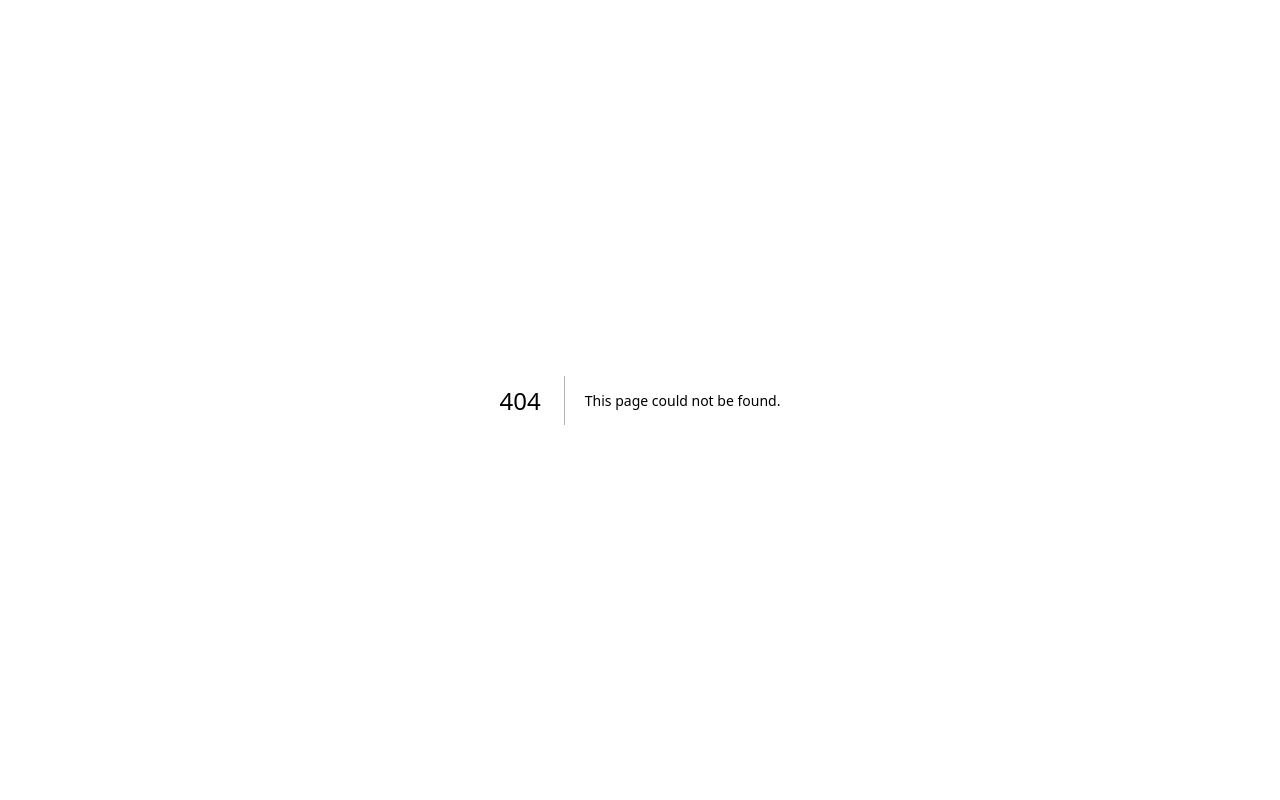
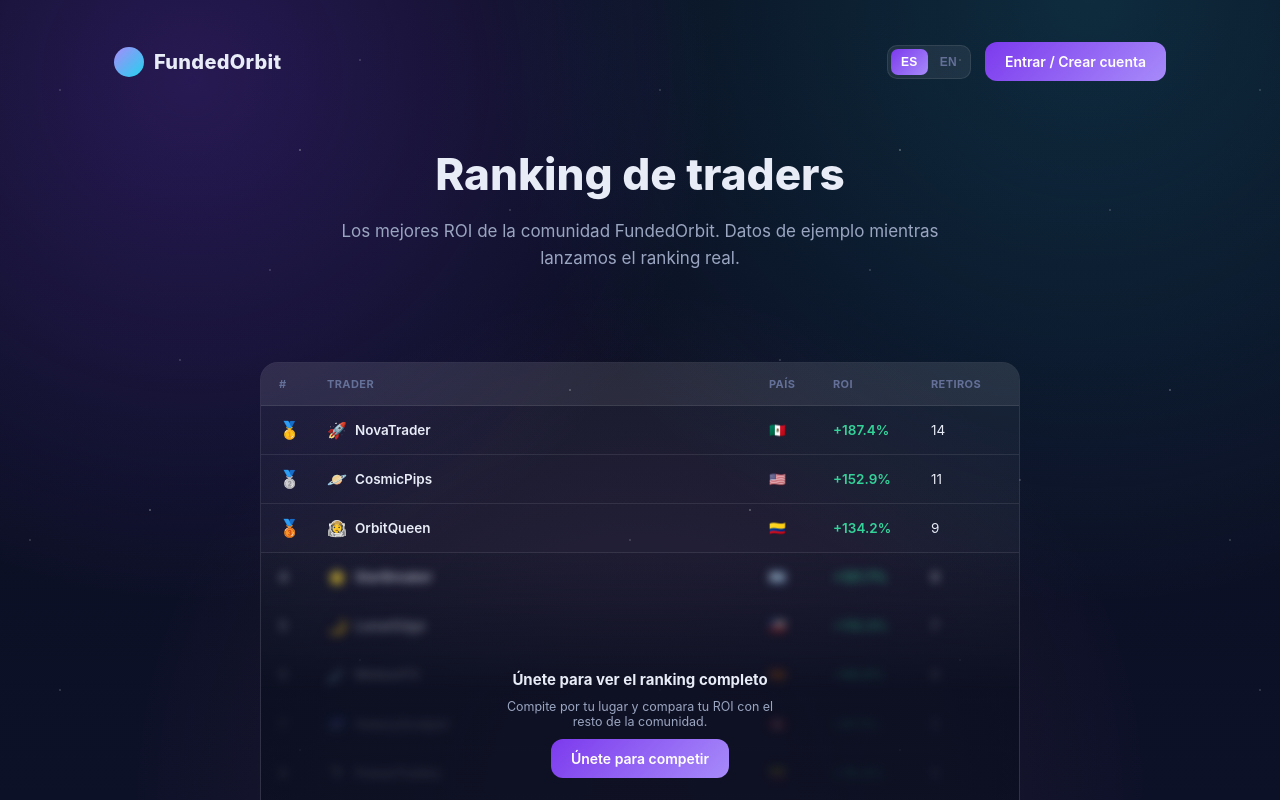
Before and after one commit to FundedOrbit/fundedorbit-app, a Next.js app: page /ranking in a window 1280 px wide. Before the commit this address had no page. Shown: the top 800 px of the page. Built offline with nearby package versions, Linux system fonts and the light colour scheme.

Commit message:
Add files via upload

```diff
--- a/app/dashboard/page.js
+++ b/app/dashboard/page.js
@@ -6,6 +6,7 @@
 import { supabase } from "../../lib/supabaseClient";
 import { useLanguage } from "../../components/LanguageProvider";
 import LangToggle from "../../components/LangToggle";
+import CouponsLink from "../../components/CouponsLink";
 
 export default function DashboardPage() {
   const router = useRouter();
@@ -56,6 +57,10 @@
           FundedOrbit
         </div>
         <div className="nav-right">
+          <CouponsLink className="btn btn-ghost">{dict.nav.coupons}</CouponsLink>
+          <Link href="/ranking" className="btn btn-ghost">
+            {dict.ranking.navLabel}
+          </Link>
           <Link href="/como-usar" className="btn btn-ghost">
             {dict.nav.howToUse}
           </Link>
--- a/app/globals.css
+++ b/app/globals.css
@@ -142,3 +142,49 @@
 .guide-section h3{font-size:16px;margin:0 0 8px;color:var(--text-primary);}
 .guide-section p{font-size:14px;color:var(--text-secondary);line-height:1.7;margin:0;}
 .guide-intro{font-size:15px;color:var(--text-secondary);line-height:1.7;max-width:760px;margin:0 auto 40px;text-align:center;}
+
+/* modal (cupones) */
+.modal-overlay{
+  position:fixed;inset:0;background:rgba(5,7,17,.72);backdrop-filter:blur(4px);
+  display:flex;align-items:center;justify-content:center;z-index:50;padding:20px;
+}
+.modal-card{
+  position:relative;width:100%;max-width:440px;background:var(--bg-deep-2);
+  border:1px solid var(--card-border);border-radius:var(--radius);padding:32px;
+}
+.modal-close{
+  position:absolute;top:14px;right:14px;background:var(--card-bg-2);border:none;color:var(--text-secondary);
+  width:28px;height:28px;border-radius:8px;cursor:pointer;font-size:14px;
+}
+
+/* ranking */
+.rank-table{
+  background:var(--card-bg);border:1px solid var(--card-border);border-radius:var(--radius);
+  overflow:hidden;
+}
+.rank-row{
+  display:grid;grid-template-columns:40px 1fr 56px 90px 70px;align-items:center;gap:8px;
+  padding:14px 18px;border-bottom:1px solid var(--card-border);font-size:13.5px;
+}
+.rank-row:last-child{border-bottom:none;}
+.rank-head{
+  text-transform:uppercase;letter-spacing:.4px;font-size:11px;color:var(--text-muted);font-weight:700;
+  background:var(--card-bg-2);
+}
+.rank-medal{font-size:17px;}
+.rank-trader{display:flex;align-items:center;gap:8px;font-weight:600;}
+.rank-avatar{font-size:16px;}
+.positive{color:var(--success);font-weight:600;}
+.rank-blur-wrap{position:relative;}
+.rank-blurred{filter:blur(5px);pointer-events:none;user-select:none;}
+.rank-blur-overlay{
+  position:absolute;inset:0;display:flex;flex-direction:column;align-items:center;justify-content:center;
+  gap:10px;text-align:center;padding:20px;
+  background:linear-gradient(180deg, rgba(10,14,31,.15), rgba(10,14,31,.85) 40%);
+}
+.rank-blur-title{font-size:15px;font-weight:700;color:var(--text-primary);}
+.rank-blur-sub{font-size:12.5px;color:var(--text-secondary);max-width:280px;}
+@media (max-width:600px){
+  .rank-row{grid-template-columns:28px 1fr 50px 70px;}
+  .rank-row span:nth-child(5){display:none;}
+}
--- a/app/page.js
+++ b/app/page.js
@@ -3,6 +3,7 @@
 import Link from "next/link";
 import { useLanguage } from "../components/LanguageProvider";
 import LangToggle from "../components/LangToggle";
+import CouponsLink from "../components/CouponsLink";
 
 export default function LandingPage() {
   const { dict } = useLanguage();
@@ -18,7 +19,8 @@
         <div className="nav-links">
           <a href="#como-funciona">{d.nav.howItWorks}</a>
           <a href="#resenas">{d.nav.reviews}</a>
-          <span>{d.nav.coupons}</span>
+          <CouponsLink>{d.nav.coupons}</CouponsLink>
+          <Link href="/ranking">{d.ranking.navLabel}</Link>
           <Link href="/como-usar">{d.nav.howToUse}</Link>
         </div>
         <div className="nav-right">
--- /dev/null
+++ b/app/ranking/page.js
@@ -0,0 +1,88 @@
+"use client";
+
+import Link from "next/link";
+import { useLanguage } from "../../components/LanguageProvider";
+import LangToggle from "../../components/LangToggle";
+import { mockRankings } from "../../lib/mockRankings";
+
+const MEDALS = ["🥇", "🥈", "🥉"];
+
+export default function RankingPage() {
+  const { dict } = useLanguage();
+  const r = dict.ranking;
+  const top3 = mockRankings.slice(0, 3);
+  const rest = mockRankings.slice(3);
+
+  return (
+    <div className="wrap">
+      <nav className="nav">
+        <Link href="/" className="brand">
+          <span className="dot" />
+          FundedOrbit
+        </Link>
+        <div className="nav-right">
+          <LangToggle />
+          <Link href="/login" className="btn btn-primary">
+            {dict.nav.login}
+          </Link>
+        </div>
+      </nav>
+
+      <section className="hero" style={{ padding: "50px 10px 10px" }}>
+        <h1>{r.title}</h1>
+        <p>{r.subtitle}</p>
+      </section>
+
+      <section className="section" style={{ maxWidth: 760, margin: "0 auto" }}>
+        <div className="rank-table">
+          <div className="rank-row rank-head">
+            <span>#</span>
+            <span>{r.colTrader}</span>
+            <span>{r.colCountry}</span>
+            <span>{r.colRoi}</span>
+            <span>{r.colWithdrawals}</span>
+          </div>
+
+          {top3.map((u) => (
+            <div className="rank-row" key={u.rank}>
+              <span className="rank-medal">{MEDALS[u.rank - 1]}</span>
+              <span className="rank-trader">
+                <span className="rank-avatar">{u.avatar}</span> {u.nickname}
+              </span>
+              <span>{u.country}</span>
+              <span className="positive">+{u.roi.toFixed(1)}%</span>
+              <span>{u.withdrawals}</span>
+            </div>
+          ))}
+
+          <div className="rank-blur-wrap">
+            <div className="rank-blurred">
+              {rest.map((u) => (
+                <div className="rank-row" key={u.rank}>
+                  <span>{u.rank}</span>
+                  <span className="rank-trader">
+                    <span className="rank-avatar">{u.avatar}</span> {u.nickname}
+                  </span>
+                  <span>{u.country}</span>
+                  <span className="positive">+{u.roi.toFixed(1)}%</span>
+                  <span>{u.withdrawals}</span>
+                </div>
+              ))}
+            </div>
+            <div className="rank-blur-overlay">
+              <div className="rank-blur-title">{r.blurTitle}</div>
+              <div className="rank-blur-sub">{r.blurSub}</div>
+              <Link href="/login" className="btn btn-primary">
+                {r.joinCta}
+              </Link>
+            </div>
+          </div>
+        </div>
+      </section>
+
+      <div className="footer-note">
+        {dict.footerNote.replace("{year}", String(new Date().getFullYear()))}
+      </div>
+    </div>
+  );
+}
--- /dev/null
+++ b/lib/mockRankings.js
@@ -0,0 +1,13 @@
+// Datos de ejemplo (inventados) mientras lanzamos el ranking real con datos de usuarios.
+export const mockRankings = [
+  { rank: 1, nickname: "NovaTrader", avatar: "🚀", country: "🇲🇽", roi: 187.4, withdrawals: 14 },
+  { rank: 2, nickname: "CosmicPips", avatar: "🪐", country: "🇺🇸", roi: 152.9, withdrawals: 11 },
+  { rank: 3, nickname: "OrbitQueen", avatar: "👩‍🚀", country: "🇨🇴", roi: 134.2, withdrawals: 9 },
+  { rank: 4, nickname: "StarBreaker", avatar: "⭐", country: "🇦🇷", roi: 121.7, withdrawals: 8 },
+  { rank: 5, nickname: "LunarEdge", avatar: "🌙", country: "🇨🇱", roi: 110.3, withdrawals: 7 },
+  { rank: 6, nickname: "MeteorFX", avatar: "☄️", country: "🇪🇸", roi: 98.6, withdrawals: 6 },
+  { rank: 7, nickname: "GalaxyScalper", avatar: "🌌", country: "🇵🇪", roi: 87.1, withdrawals: 5 },
+  { rank: 8, nickname: "PulsarTrades", avatar: "🔭", country: "🇪🇨", roi: 76.4, withdrawals: 5 },
+  { rank: 9, nickname: "AstroBull", avatar: "👨‍🚀", country: "🇬🇹", roi: 65.8, withdrawals: 4 },
+  { rank: 10, nickname: "VoidRunner", avatar: "🚀", country: "🇻🇪", roi: 54.2, withdrawals: 3 },
+];
```
Also changed, not shown: app/login/page.js (+0 -20 lines), components/CouponsLink.js (added, +34 -0 lines), lib/i18n.js.
